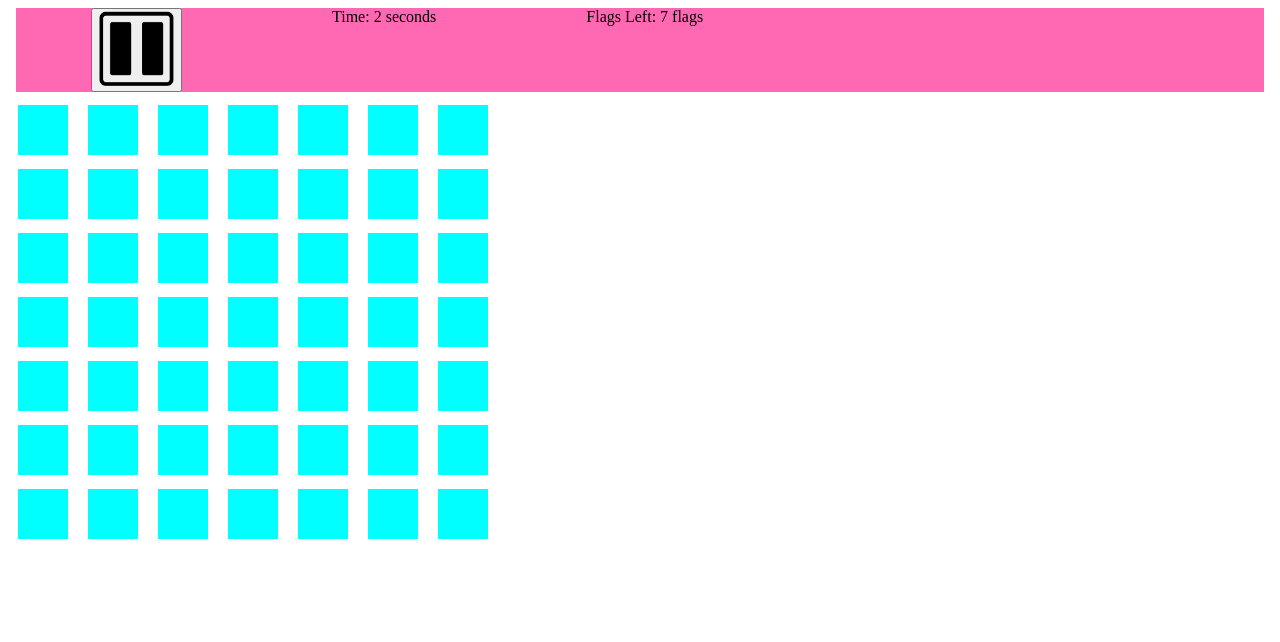
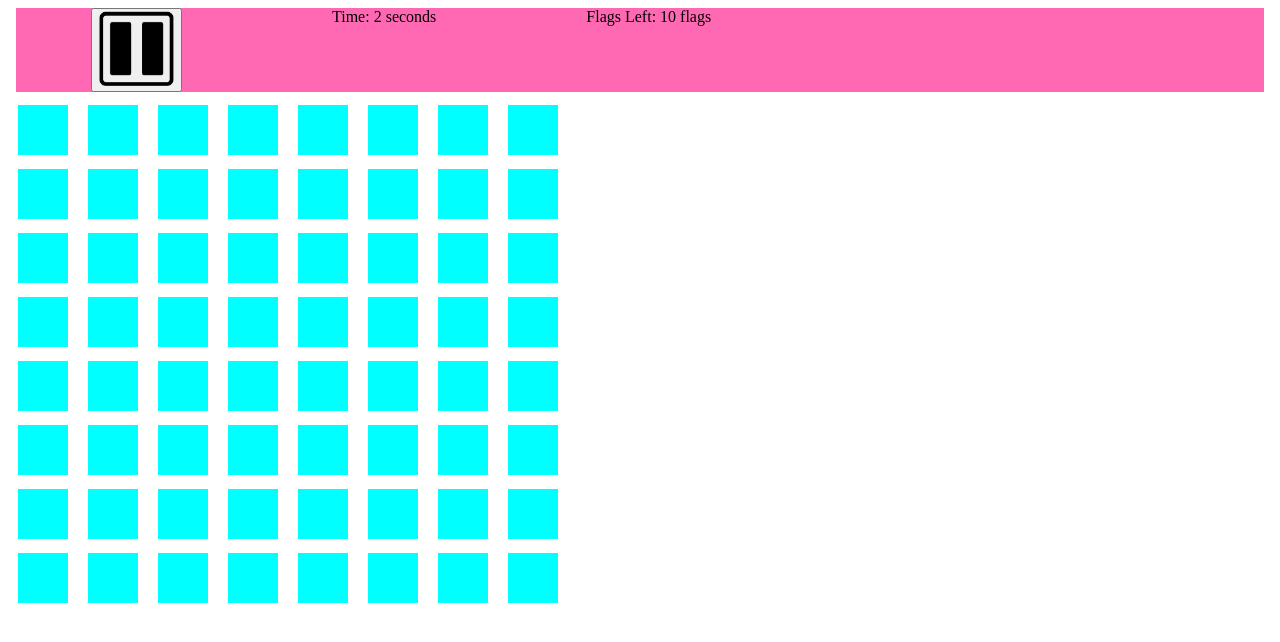
Before and after one commit to belmonthighclub/cardboard, an Angular app: page /path in a window 1280 px wide. Both pictures are taken after a click on the input "Submit". Shown: the top 642 px of the page. Built offline with nearby package versions, Linux system fonts and the light colour scheme.

Commit message:
code as of 12/22

```diff
--- a/src/app/app.module.ts
+++ b/src/app/app.module.ts
@@ -8,6 +8,7 @@ import { BoardComponent } from './board/board.component';
 import { InformationComponent } from './information/information.component';
 import { StartScreenComponent } from './start-screen/start-screen.component';
 import { EndScreenComponent } from './end-screen/end-screen.component';
+import { FormsModule } from '@angular/forms';
 
 @NgModule({
   declarations: [
@@ -18,6 +19,7 @@ import { EndScreenComponent } from './end-screen/end-screen.component';
     EndScreenComponent
   ],
   imports: [
+    FormsModule,
     BrowserModule,
     RouterModule,
     AppRoutingModule
--- a/src/app/board/board.component.html
+++ b/src/app/board/board.component.html
@@ -3,7 +3,7 @@
 <div id = "board" (contextmenu) = "false">
     <div class = "rows" *ngFor = "let row of getBoard().getCells()">
         <div class = "cellsInRows" *ngFor = "let cell of row">
-            <span class = "cells" (contextmenu) = "getBoard().isRightClicked(cell)" (click) = "getBoard().isLeftClicked(cell)">
+            <span class = "cells" (contextmenu) = "getBoard().isRightClicked(cell)" (click) = "getBoard().leftClick(cell)">
                 <img *ngIf = "cell.getIsRevealed()" [attr.src] = "cell.getImageAddress()">
                 <img class = "blank" *ngIf = "!cell.getIsRevealed() && !cell.getIsMarked() && !cell.getIsQuestioned()" src = "../../assets/number0.png">
                 <img class = "blank" *ngIf = "cell.getIsMarked() && !cell.getIsRevealed() && !cell.getIsQuestioned()" src = "../../assets/flag.png">
--- a/src/app/board/board.ts
+++ b/src/app/board/board.ts
@@ -11,6 +11,7 @@ export class Board {
     private cells: Cell[][] = []; //2d array of all cells on board //DECLARED IN createCells()
     private boardWidth: number; //can be used?
     private flagCount: FlagsLeft;
+    private isLooping: boolean = false;
 
     /**
      * Creates board object
@@ -29,6 +30,11 @@ export class Board {
      * Runs when the cell is left-clicked
      * @param cell cell object the function is running on
      */
+    public leftClick(cell: Cell): void {
+        this.isLooping = false;
+        this.isLeftClicked(cell);
+    }
+
     public isLeftClicked(cell: Cell): void {
         if (!this.canInteract || cell.getIsMarked() || cell.getIsQuestioned()) {
             return;
@@ -37,10 +43,11 @@ export class Board {
             cell.setIsRevealed(true);
             //gameOver();
         }
-        else if (cell.getIsRevealed()) {
-
+        else if (cell.getIsRevealed() && !this.isLooping) {
+            this.revealClicked(cell);
         }
         else if (cell.getSurroundingMines() == 0) {
+            this.isLooping = true;
             cell.setIsRevealed(true);
             this.zeroClicked(cell);
         }
@@ -70,6 +77,33 @@ export class Board {
 
     public getFlagCount(): FlagsLeft {
         return this.flagCount;
+    }
+
+    private revealClicked(cell: Cell): void {
+        if (cell.getX() != 0 && cell.getY() != 0) {
+            this.cells[cell.getY() - 1][cell.getX() - 1].setIsRevealed(true);
+        }
+        if (cell.getY() != 0) {
+            this.cells[cell.getY() - 1][cell.getX()].setIsRevealed(true);
+        }
+        if (cell.getX() != this.size - 1 && cell.getY() != 0) {
+            this.cells[cell.getY() - 1][cell.getX() + 1].setIsRevealed(true);
+        }
+        if (cell.getX() != 0) {
+            this.cells[cell.getY()][cell.getX() - 1].setIsRevealed(true);
+        }
+        if (cell.getX() != this.size - 1) {
+            this.cells[cell.getY()][cell.getX() + 1].setIsRevealed(true);
+        }
+        if (cell.getX() != 0 && cell.getY() != this.size - 1) {
+            this.cells[cell.getY() + 1][cell.getX() - 1].setIsRevealed(true);
+        }
+        if (cell.getY() != this.size - 1) {
+            this.cells[cell.getY() + 1][cell.getX()].setIsRevealed(true);
+        }
+        if (cell.getX() != this.size - 1 && cell.getY() != this.size - 1) {
+            this.cells[cell.getY() + 1][cell.getX() + 1].setIsRevealed(true);
+        }
     }
 
 
--- a/src/app/start-screen/start-screen.component.html
+++ b/src/app/start-screen/start-screen.component.html
@@ -10,20 +10,20 @@
         </li>
         <li>Information Panel Instructions:
             <ul class = "subList">
-                <li>Pause Button: Pauses and resumes the game. Note: the timer stops ticking and the board becomes intangible when the game is paused.</li>
+                <li>Pause Button: Pauses and resumes the game. Note: the timer stops and the board cannot be interacted with when the game is paused.</li>
                 <li>Timer: Displays how many seconds you've been playing for.</li>
-                <li>Flags Left: Displays how many mines there are on the board minus the amount of flags on the board. Don't worry, this number <em>can</em> be negative.</li>
+                <li>Flags Left: Displays how many mines there are on the board minus the amount of flags on the board. This number <em>can</em> be negative, which means you are using more flags than there are mines.</li>
             </ul>
         </li>
     </ul>
     <label for = "sizeInput">Size of the board (x by x):</label>
-    <input id = "sizeInput" name = "sizeInput" required = "true" type = "range" min = "3" max = "20" value = "7" oninput = "this.nextElementSibling.value = this.value" (input) = "setCellsPerRowEvent($event)"><output>7</output><br>
+    <input id = "sizeInput" name = "sizeInput" required = "true" type = "range" min = "3" max = "20" [(ngModel)] = "cellsPerRow" (input) = "resetMines()"><output>{{cellsPerRow}} by {{cellsPerRow}} board</output><br>
     <label for = "mineInput">Mines on the board:</label>
-    <input id = "mineInput" name = "mineInput" required = "true" type = "range" min = "getCellsPerRow()" max = "70" value = "(getCellsPerRow() + getCellsPerRow() ** 2) / 2" oninput = "this.nextElementSibling.value = this.value" (input) = "setMinesEvent($event)"><output>{{getCellsPerRow()}}</output><br>
+    <input id = "mineInput" name = "mineInput" required = "true" type = "range" [min] = "cellsPerRow" [max] = "maxMines()" [(ngModel)] = "mines"><output>{{mines}} mines</output><br>
     <input id = "submit" name = "submit" type = "submit" value = "Submit" (click) = "this.submission()">
 </div>
 <div id = "board" *ngIf = "getPlaying()">
-    <app-board [cellsPerRow] = "getCellsPerRow()" [mines] = "getMines()" (emitter) = "processEmit($event)"></app-board>
+    <app-board [cellsPerRow] = "cellsPerRow" [mines] = "mines" (emitter) = "processEmit($event)"></app-board>
 </div>
 <!--<div id = "end_screen" *ngIf = "!getPlaying()">
     <app-end-screen *ngIf = "getGameOver()"></app-end-screen>
--- a/src/app/start-screen/start-screen.component.ts
+++ b/src/app/start-screen/start-screen.component.ts
@@ -10,8 +10,8 @@ const LOOPS_PER_SECOND = 1;
 })
 
 export class StartScreenComponent implements OnInit, OnDestroy {
-  private cellsPerRow: number = 7;
-  private mines: number = 7;
+  public cellsPerRow: number = 8;
+  public mines: number = 10;
   private playing: boolean = false;
   private victory: boolean | null = null;
   private subscription: Subscription = new Subscription(); //used to loop a method
@@ -22,30 +22,6 @@ export class StartScreenComponent implements OnInit, OnDestroy {
 
   public getVictory(): boolean | null {
     return this.victory;
-  }
-
-  public getCellsPerRow(): number { //getter for cellsPerRow
-    return this.cellsPerRow;
-  }
-
-  public setCellsPerRow(newCellsPerRow: number): void { //setter for cellsPerRow
-    this.cellsPerRow = newCellsPerRow;
-  }
-
-  public setCellsPerRowEvent(event: Event): void { //setter for cellsPerRow (event)
-    this.cellsPerRow = Number((event.target as HTMLInputElement).value);
-  }
-
-  public getMines(): number { //getter for mines
-    return this.mines;
-  }
-
-  public setMines(newMines: number): void { //setter for mines
-    this.mines = newMines;
-  }
-
-  public setMinesEvent(event: Event): void { //setter for mines (event)
-    this.mines = Number((event.target as HTMLInputElement).value);
   }
 
   constructor() {
@@ -64,6 +40,19 @@ export class StartScreenComponent implements OnInit, OnDestroy {
     this.subscription && this.subscription.unsubscribe();
   }
 
+  public resetMines(): void {
+    if (this.mines < this.cellsPerRow) {
+      this.mines = this.cellsPerRow;
+    }
+    else if (this.mines > this.maxMines()) {
+      this.mines = this.maxMines();
+    }
+  }
+
+  public maxMines(): number {
+    return this.cellsPerRow ** 2;
+  }
+
   public processEmit(event: number): void {
     if (event != 0) {
       this.playing = false;
```
